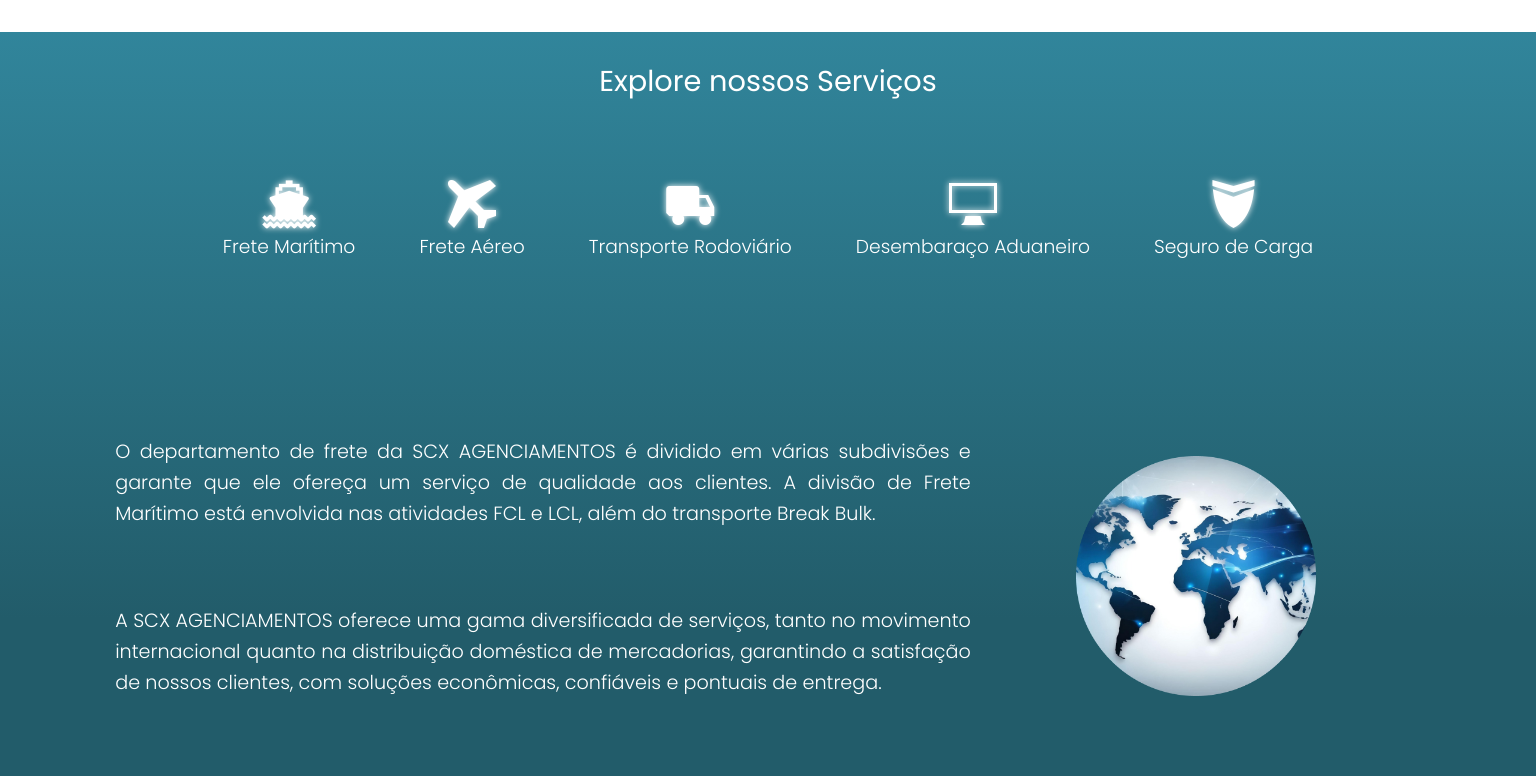
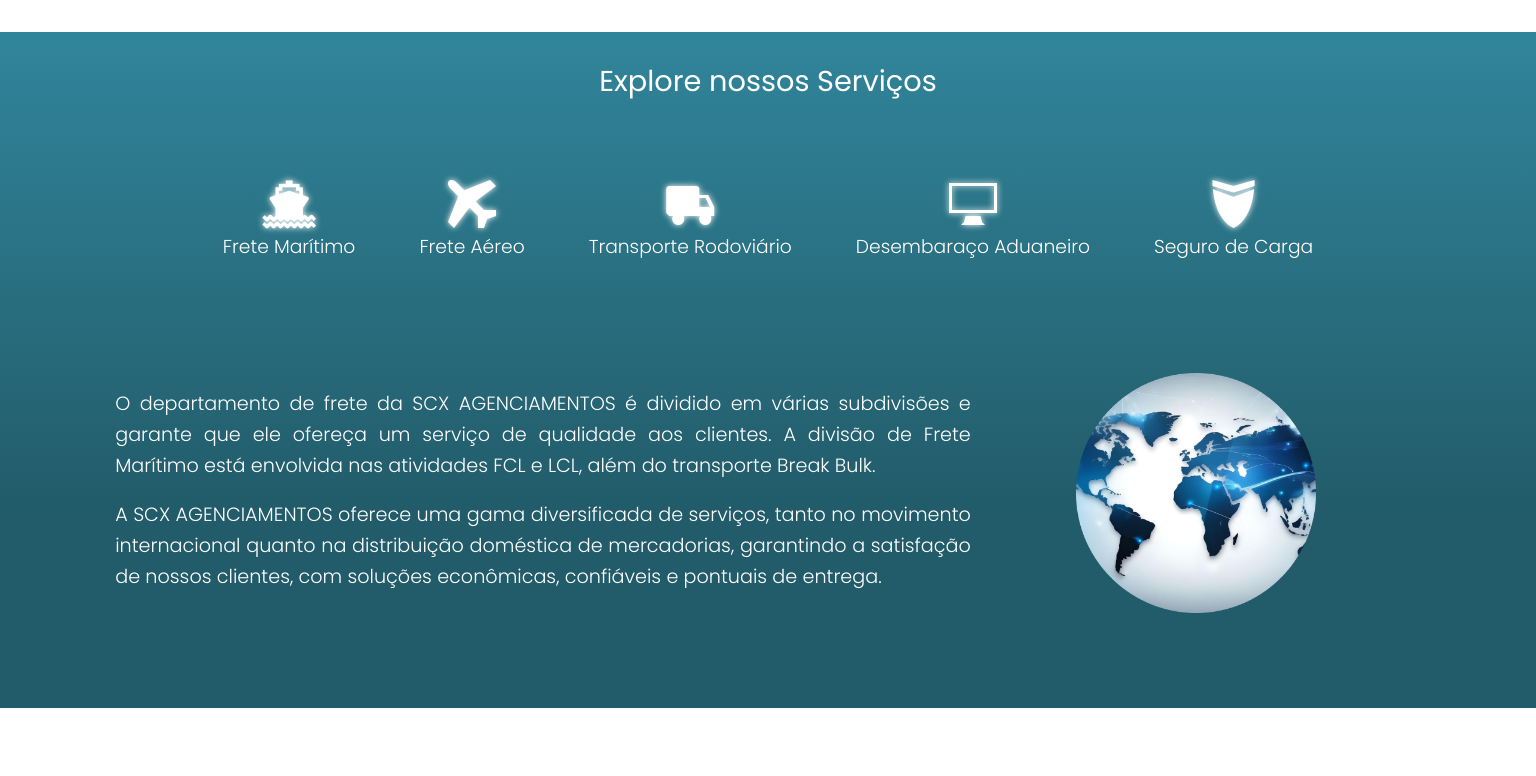
Before and after one commit to devpedro-dias/scx-website, an Angular app: page / in a window 1536 px wide. Shown: the part 960-1736 px from the top of the page. Built offline with nearby package versions, Linux system fonts and the light colour scheme; no server answers.

Commit message:
hotfix on home page

```diff
--- a/src/app/components/header/header.component.scss
+++ b/src/app/components/header/header.component.scss
@@ -344,7 +344,7 @@
 
     @media(min-width: 1551px) {
         .top-header {
-            max-width: 90%;
+            max-width: 95%;
 
             .top-header-logo {
                 margin-right: 0;
@@ -360,6 +360,7 @@
                 .top-header-logo_name{
                     text-align: left;
                     font-size: 3em;
+                    height: 60%;
                 }
 
             }
--- a/src/app/pages/home/home.component.scss
+++ b/src/app/pages/home/home.component.scss
@@ -67,10 +67,10 @@
         }
 
         .content {
-
+            margin-top: 1em;
             p {
                 color: white;
-                margin-bottom: 4em;
+                margin-bottom: 1em;
             }
 
         }
@@ -212,7 +212,7 @@
 
                 .imageMainContent {
                     width: 100%;
-                    margin: 1.2em 0 auto;
+                    margin: 0 0 auto;
 
                     img {
                         max-width: 100%;
@@ -221,6 +221,21 @@
                 }
             }
         }
+
+        .reversedColor {
+
+            .content {
+                max-width: 100%;
+                align-items: center;
+
+                .rowIcons {
+                    justify-content: center;
+                    flex-direction: row;
+                    gap: 4em;
+                    margin: 2em 0 2em;
+                }
+            }
+        }
     }
 
 }
```
